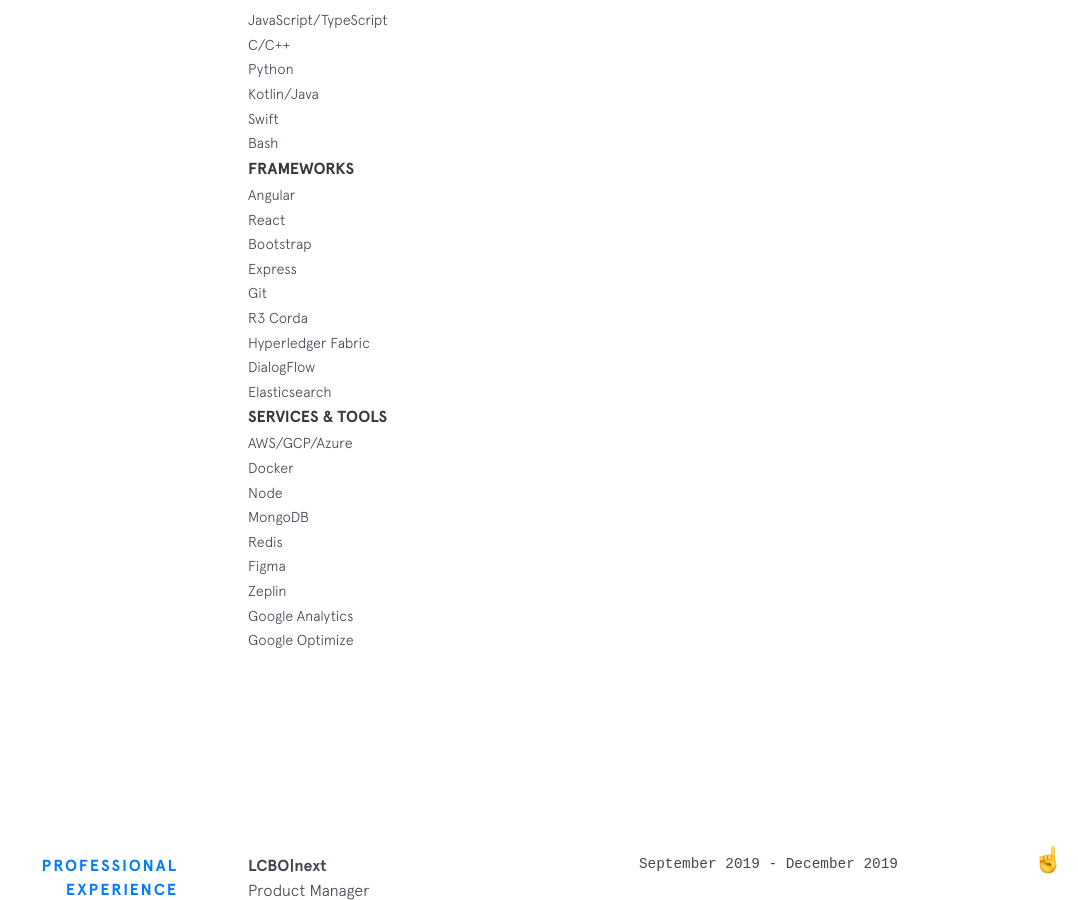
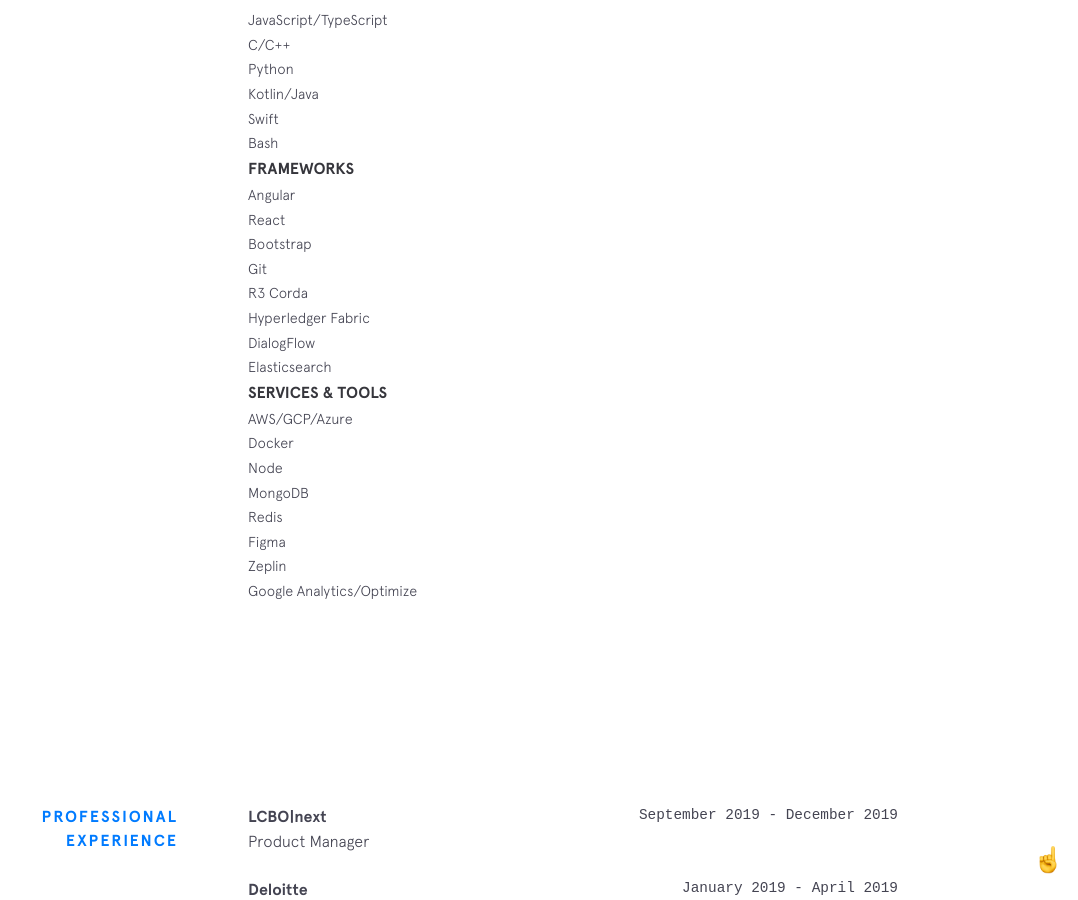
Before and after one commit to PronoyC/pronoyc.github.io, a Jekyll site: the page built from index.html, in a window 1280 px wide and 900 px high, scrolled down 2184 px. Shown: the whole window, without its empty margins (202-1280 px from the left). Built offline with Jekyll 4.4.1, drawn with Linux system fonts in a browser that asks for light colours; nearby versions of some CDN libraries.

Commit message:
Update skills.yml

```diff
--- a/_data/skills.yml
+++ b/_data/skills.yml
@@ -19,7 +19,6 @@ frameworks:
   - item: Angular
   - item: React
   - item: Bootstrap
-  - item: Express
   - item: Git
   - item: R3 Corda
   - item: Hyperledger Fabric
@@ -34,5 +33,4 @@ tools:
   - item: Redis
   - item: Figma
   - item: Zeplin
-  - item: Google Analytics
-  - item: Google Optimize
+  - item: Google Analytics/Optimize
```
